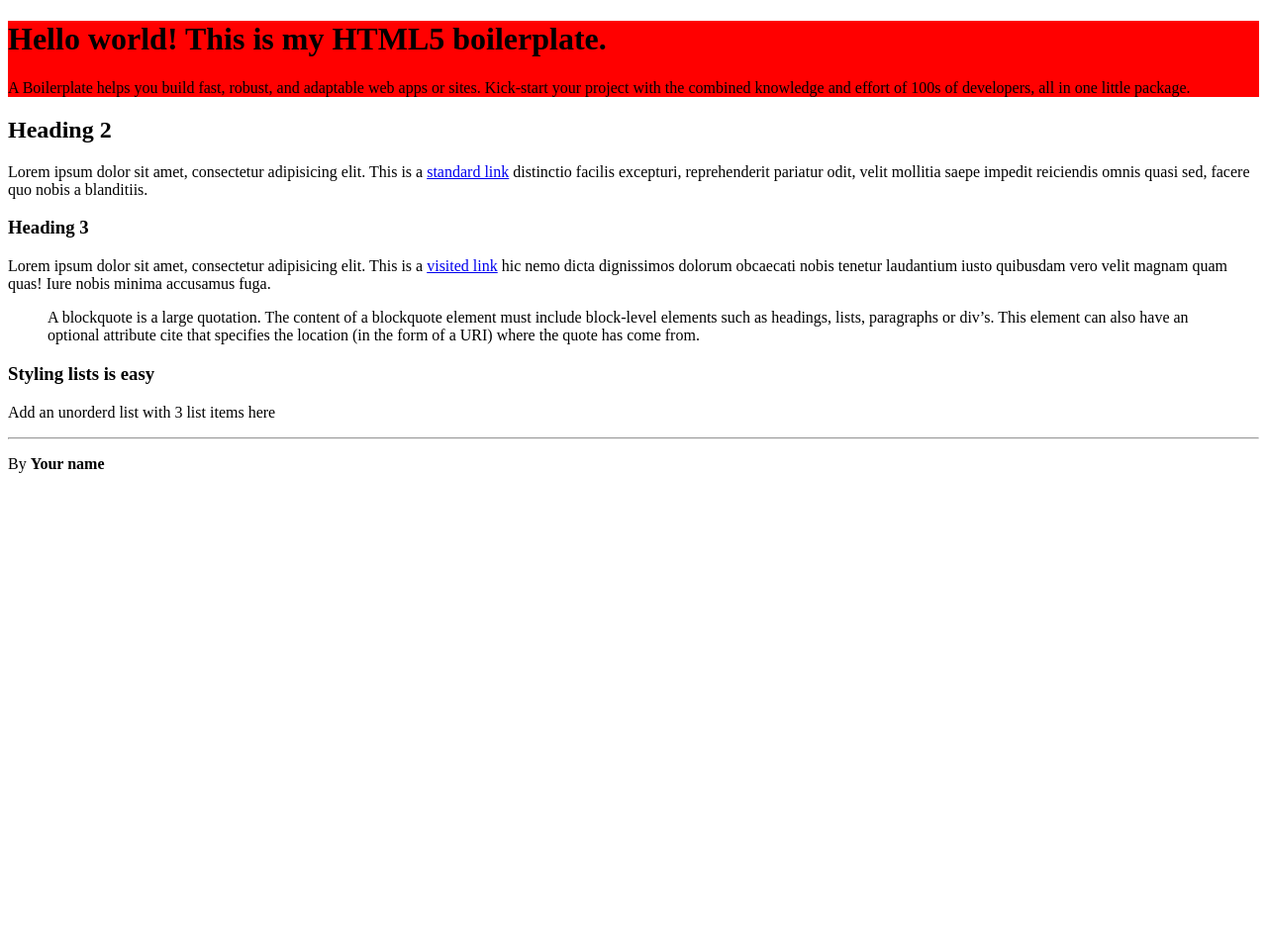
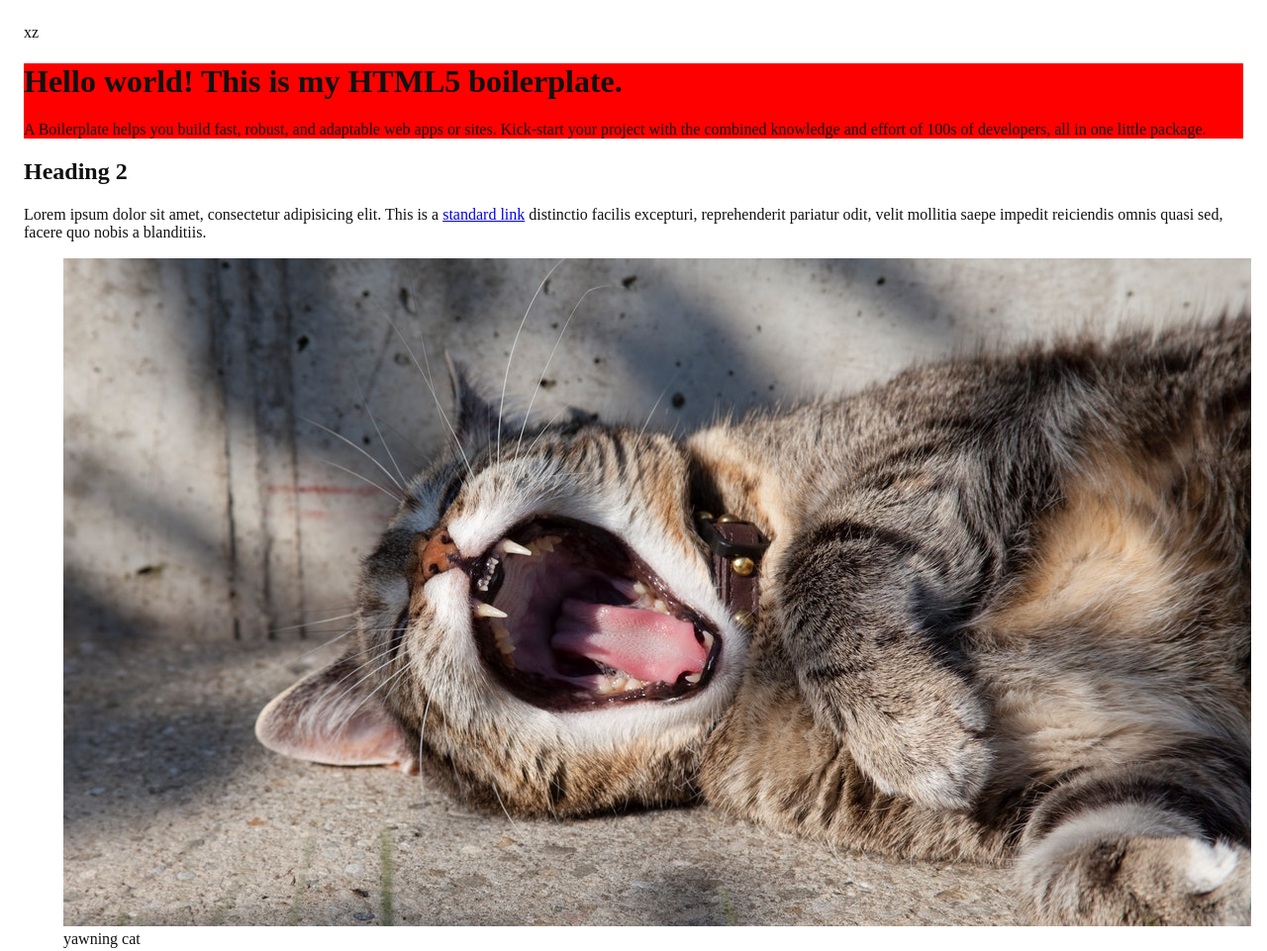
Before and after one commit to mct-ui/html5-boilerplate-Oualimohammed, a plain HTML site: page index.html in a window 1280 px wide. Shown: the top 961 px of the page at 99% size. Before the commit the page ends 800 px from the top, so only its background shows below. Drawn offline with Linux system fonts and the light colour scheme.

Commit message:
css styles

```diff
--- /dev/null
+++ b/css/screen.css
@@ -0,0 +1,38 @@
+/*
+    Elements: Page
+    ---
+    Default markup for page level elements
+*/
+
+html {
+    font-size: 16px;
+    line-height:1.5;
+    front-familiy: Helvetica, Arial, sans-serif;
+    color:  #111;
+    padding: 24px 24px 0;
+    padding: 24px 24px 0 24px
+
+}
+
+body{
+    widht: 42em;
+    margin: 0 auto 0 auto;
+}
+
+/*
+ * Remove text-shadow in selection highlight:
+ * https://twitter.com/miketaylr/status/12228805301
+ *
+ * Customize the background color to match your design.
+ */
+
+::-moz-selection {}
+
+::selection {
+    background-color: #44C8F5
+    color: white;
+
+}
+img{
+    max-width: 100
+}
--- a/index.html
+++ b/index.html
@@ -11,6 +11,11 @@
     <link rel="icon" href="favicon.svg">
     <link rel="apple-touch-icon" href="apple-touch-icon.png">
     <link rel="manifest" href="manifest.json">
+
+    <link rel="stylesheet" href="css/screen.css">
+    <link rel="stylesheet" href="css/normalize.css">
+
+xz
 
     <style>
         header {
@@ -31,6 +36,10 @@
         Lorem ipsum dolor sit amet, consectetur adipisicing elit. This is a
         <a href="test.com">standard link</a> distinctio facilis excepturi, reprehenderit pariatur odit, velit mollitia saepe impedit reiciendis omnis quasi sed, facere quo nobis a blanditiis.
     </p>
+    <figure>
+        <img src="img/yawning-cat.jpeg" alt="ths is mijn cat">
+        <figcaption> yawning cat </figcaption>
+    </figure>
     <h3>Heading 3</h3>
     <p>
         Lorem ipsum dolor sit amet, consectetur adipisicing elit. This is a
```
